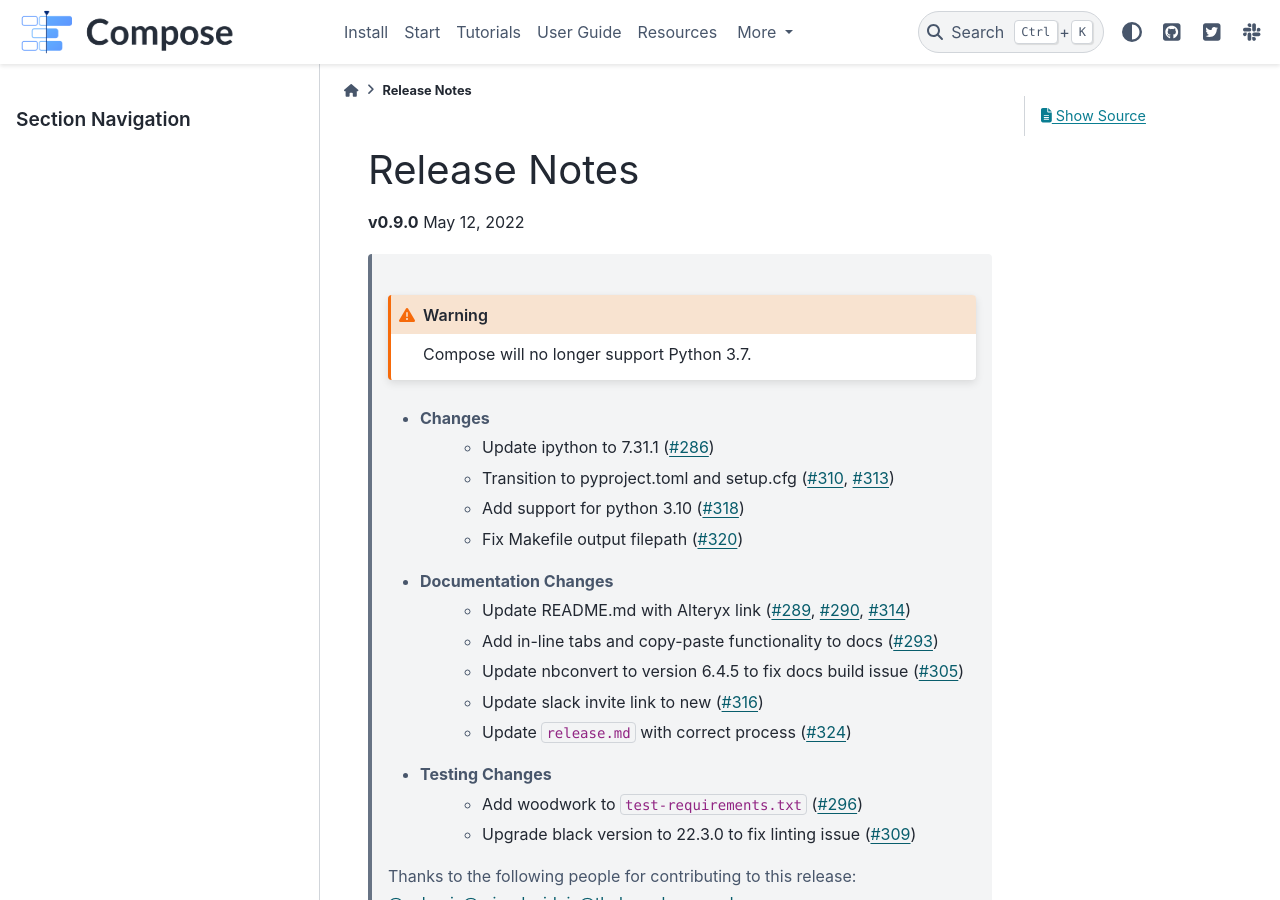
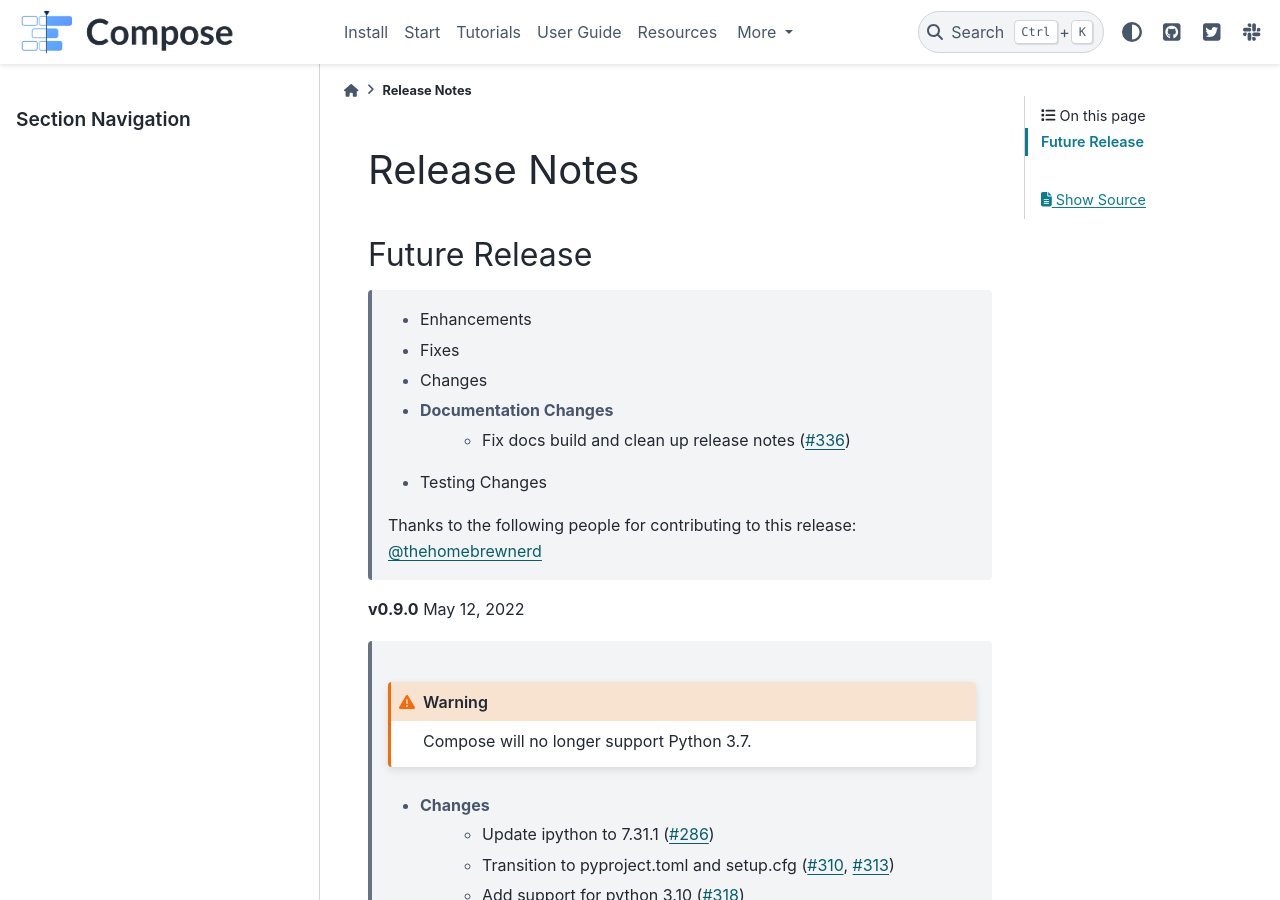
Before and after one commit to alteryx/compose, a Sphinx documentation site: the page built from docs/source/release_notes.rst, in a window 1280 px wide and 900 px high. Built offline with Sphinx 7.4.7 and the PyData theme 0.15.4, drawn with Linux system fonts in a browser that asks for light colours; comment, search, counter and statistics services are not loaded.

Commit message:
update release notes

```diff
--- a/docs/source/release_notes.rst
+++ b/docs/source/release_notes.rst
@@ -2,15 +2,17 @@
 Release Notes
 =============
 
-.. Future Release
-  ==============
+Future Release
+==============
     * Enhancements
     * Fixes
     * Changes
     * Documentation Changes
+        * Fix docs build and clean up release notes (:pr:`336`)
     * Testing Changes
 
-.. Thanks to the following people for contributing to this release:
+    Thanks to the following people for contributing to this release:
+    :user:`thehomebrewnerd`
 
 **v0.9.0** May 12, 2022
 
@@ -32,8 +34,8 @@ Release Notes
         * Add woodwork to ``test-requirements.txt`` (:pr:`296`)
         * Upgrade black version to 22.3.0 to fix linting issue (:pr:`309`)
 
-    | Thanks to the following people for contributing to this release:
-    | :user:`gsheni`, :user:`mingdavidqi`, :user:`thehomebrewnerd`
+    Thanks to the following people for contributing to this release:
+    :user:`gsheni`, :user:`mingdavidqi`, :user:`thehomebrewnerd`
 
 **v0.8.0** January 20, 2022
     * Enhancements
@@ -51,8 +53,8 @@ Release Notes
         * Add unit test for dropping empty data slices (:pr:`280`)
         * Add auto approve workflow for dependency updates (:pr:`281`)
 
-    | Thanks to the following people for contributing to this release:
-    | :user:`gsheni`, :user:`jeff-hernandez`, :user:`thehomebrewnerd`
+    Thanks to the following people for contributing to this release:
+    :user:`gsheni`, :user:`jeff-hernandez`, :user:`thehomebrewnerd`
 
 .. warning::
 
@@ -77,10 +79,8 @@ Release Notes
         * Add workflow to check latest dependencies (:pr:`233`)
         * Update reviewers for minimum and latest dependency checkers (:pr:`257`)
 
-    | Thanks to the following people for contributing to this release:
-    | :user:`gsheni`, :user:`jeff-hernandez`
-
-|
+    Thanks to the following people for contributing to this release:
+    :user:`gsheni`, :user:`jeff-hernandez`
 
 **v0.6.0** February 11, 2021
     * Enhancements
@@ -99,10 +99,8 @@ Release Notes
         * Migrated CI tests to Github Actions (:pr:`184`, :pr:`189`)
         * Updated tests to trigger on pull request events (:pr:`199`)
 
-    | Thanks to the following people for contributing to this release:
-    | :user:`flowersw`, :user:`jeff-hernandez`, :user:`rwedge`
-
-|
+    Thanks to the following people for contributing to this release:
+    :user:`flowersw`, :user:`jeff-hernandez`, :user:`rwedge`
 
 **v0.5.1** September 22, 2020
     * Documentation Changes
@@ -111,8 +109,6 @@ Release Notes
         * Add Chicago Bike Tutorial (:pr:`157`).
     * Testing Changes
         * Test Doc Builds (:pr:`165`)
-
-|
 
 **v0.5.0** August 28, 2020
     * Enhancements
@@ -129,8 +125,6 @@ Release Notes
     **Breaking Changes**
         * Attributes of the data slice context have changed. Inside a labeling function, the timestamps of a data slice can be referenced by :code:`ds.context.slice_start` and :code:`ds.context.slice_stop`. For more details, see :ref:`Data Slice Context <data-slice-context>`.
 
-|
-
 **v0.4.0** July 2, 2020
     * Enhancements
         * Target values can be sampled from each group (:pr:`138`).
@@ -143,8 +137,6 @@ Release Notes
 
     **Breaking Changes**
         * Loading label times from previous versions will result in an error.
-
-|
 
 **v0.3.0** June 1, 2020
     * Enhancements
@@ -166,8 +158,6 @@ Release Notes
 
     **Breaking Changes**
         * ``LabelTimes.name`` has been renamed to ``LabelTimes.label_name``
-
-|
 
 **v0.1.8** March 11, 2020
     * Fixes
@@ -227,6 +217,3 @@ Release Notes
 
 **v0.1.1** May 31, 2019
     * Initial Release
-
-|
-|
```
